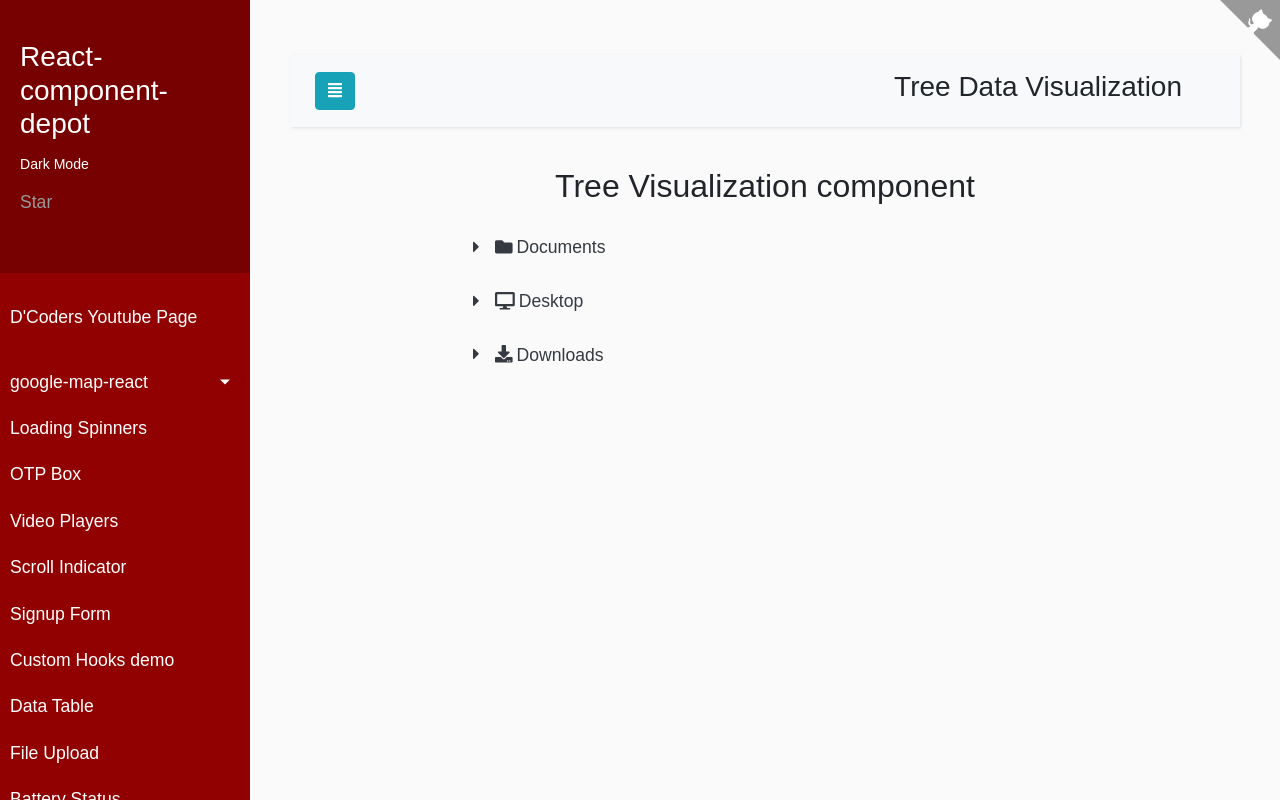
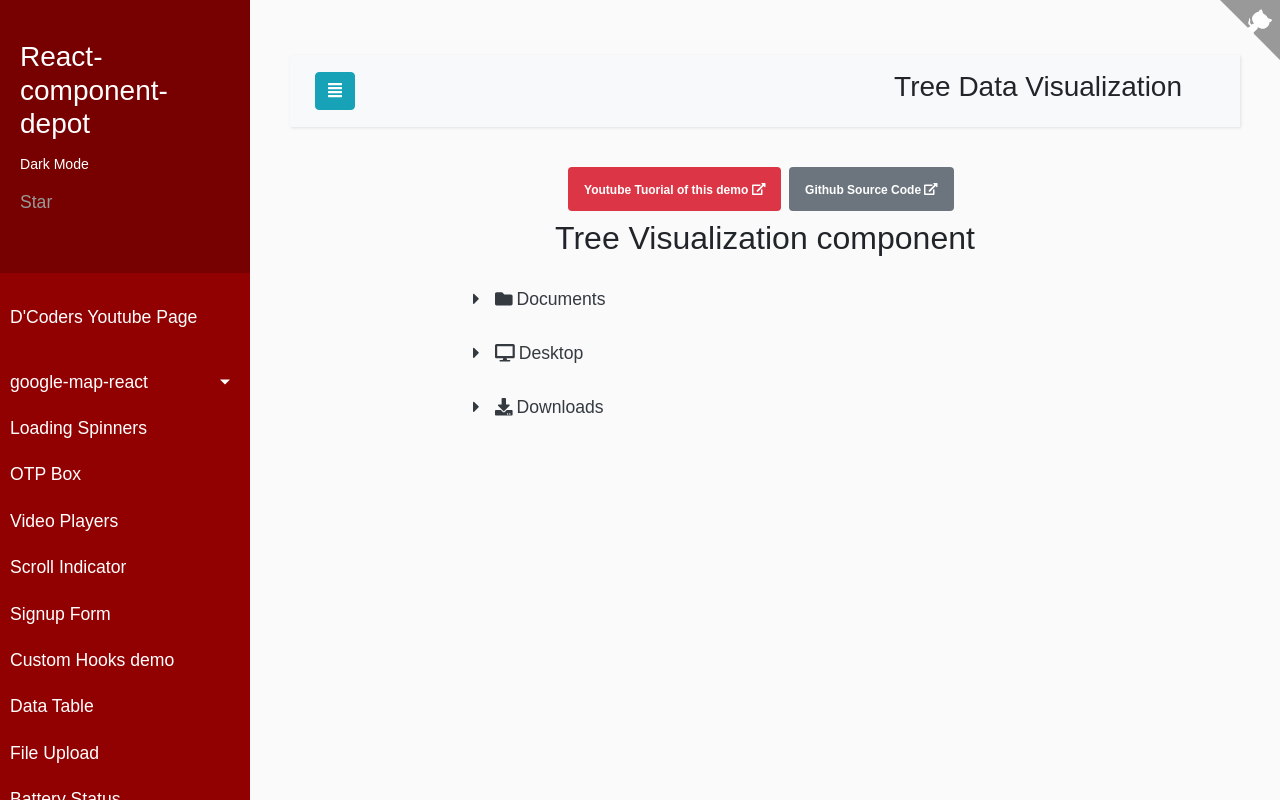
Before and after one commit to codegeous/react-component-depot, a React (Create React App) app: page /tree-structure in a window 1280 px wide. Built offline with nearby package versions, Linux system fonts and the light colour scheme; some icons are missing.

Commit message:
Added external link for tree list

```diff
--- a/src/App.config.js
+++ b/src/App.config.js
@@ -94,11 +94,14 @@ export default {
       tutorial: `${YOUTUBE_BASE}i9oX1upSKjI`,
       code: `${GIT_REPO}pages/Leaflet/basic.js`,
     },
+    treeList: {
+      tutorial: `${YOUTUBE_BASE}uRSzyVubap4`,
+      code: `${GIT_REPO}pages/TreeList/basic.js`,
+    },
   },
   youtubeVideos: [
     {
-            title:
-                "Full page loading spinner for API calls in ReactJS with Redux",
+      title: "Full page loading spinner for API calls in ReactJS with Redux",
       id: "vCs50MV-TbM",
     },
     {
--- a/src/pages/TreeList/index.js
+++ b/src/pages/TreeList/index.js
@@ -1,6 +1,7 @@
 import React from "react";
 import Header from "components/Header";
 import Tree from "components/Tree";
+import ExternalInfo from "components/ExternalInfo";
 
 const treeData = [
   {
@@ -76,6 +77,8 @@ const TreeList = () => {
   return (
     <>
       <Header title="Tree Data Visualization" />
+      <ExternalInfo page="treeList" />
+
       <div className="row">
         <div className="col text-center">
           <h2>Tree Visualization component</h2>
```
Lines whose indentation alone changed are shown as unchanged.
